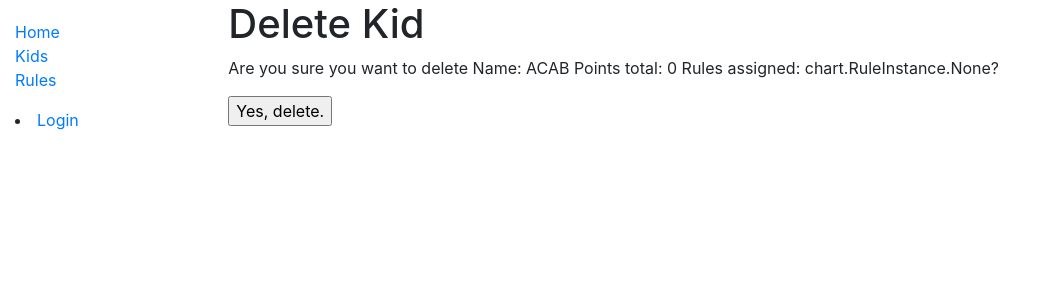
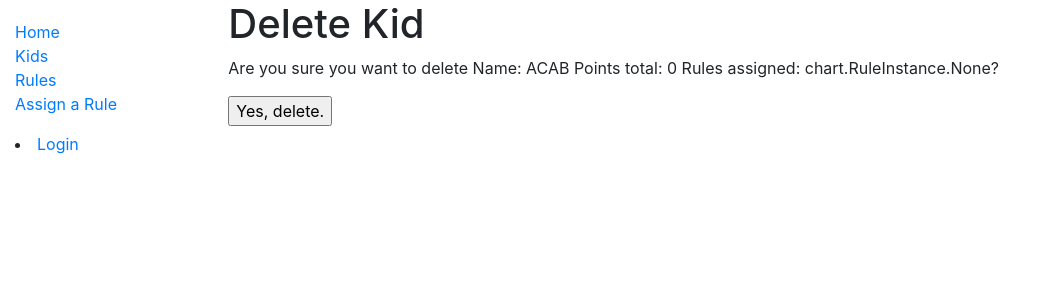
Before and after one commit to arsummers/kid-chart, a Django app: page /chart/kids/5/delete/ in a window 1280 px wide. Shown: the top 300 px of the page, without its empty margins (0-1046 px from the left). Run offline with Django 3.2, Linux system fonts and the light colour scheme; data comes from the database, SQL or seed files in the repository; both versions use the stored data as it was after the commit; some libraries are stand-ins or nearby versions.

Commit message:
add rule instance butto n

```diff
--- a/chart/templates/base_generic.html
+++ b/chart/templates/base_generic.html
@@ -18,6 +18,7 @@
           <li><a href="{% url 'index' %}">Home</a></li>
           <li><a href="{% url 'kids' %}">Kids</a></li>
           <li><a href="{% url 'rules' %}">Rules</a></li>
+          <li><a href="{% url 'rule-instance-create' %}">Assign a Rule</a></li>
         </ul>
         {% if user.is_authenticated %}
      <li>User: {{ user.get_username }}</li>
```
Also changed, not shown: db.sqlite3.
